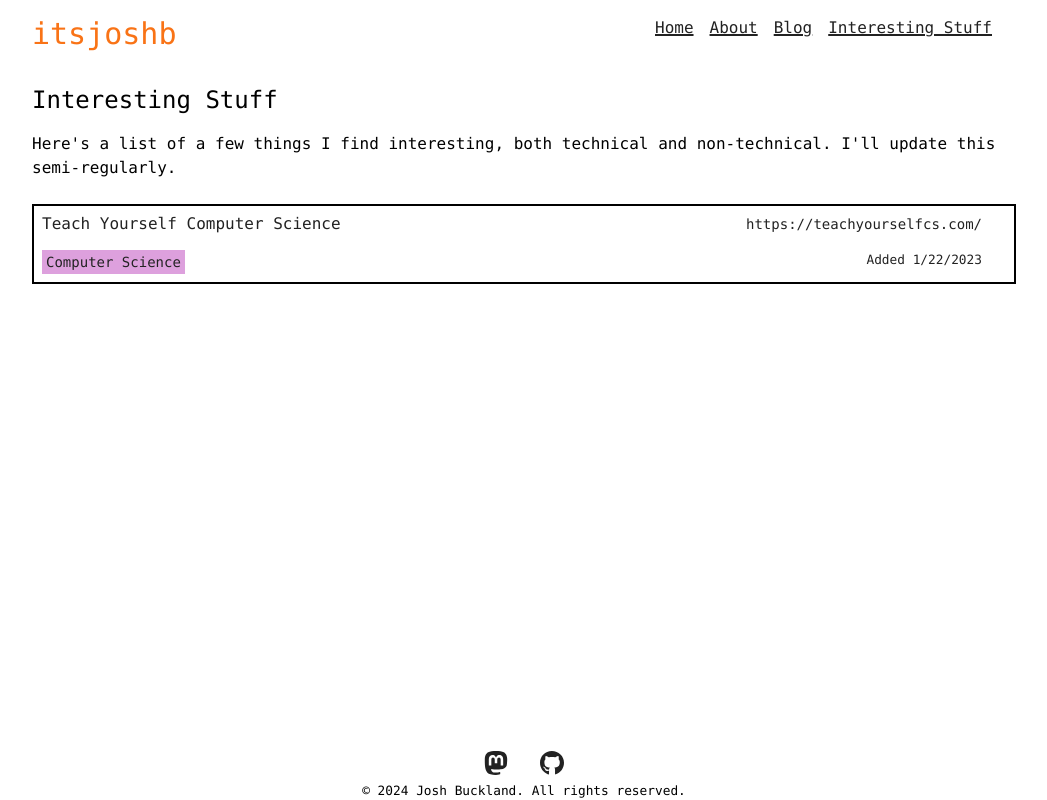
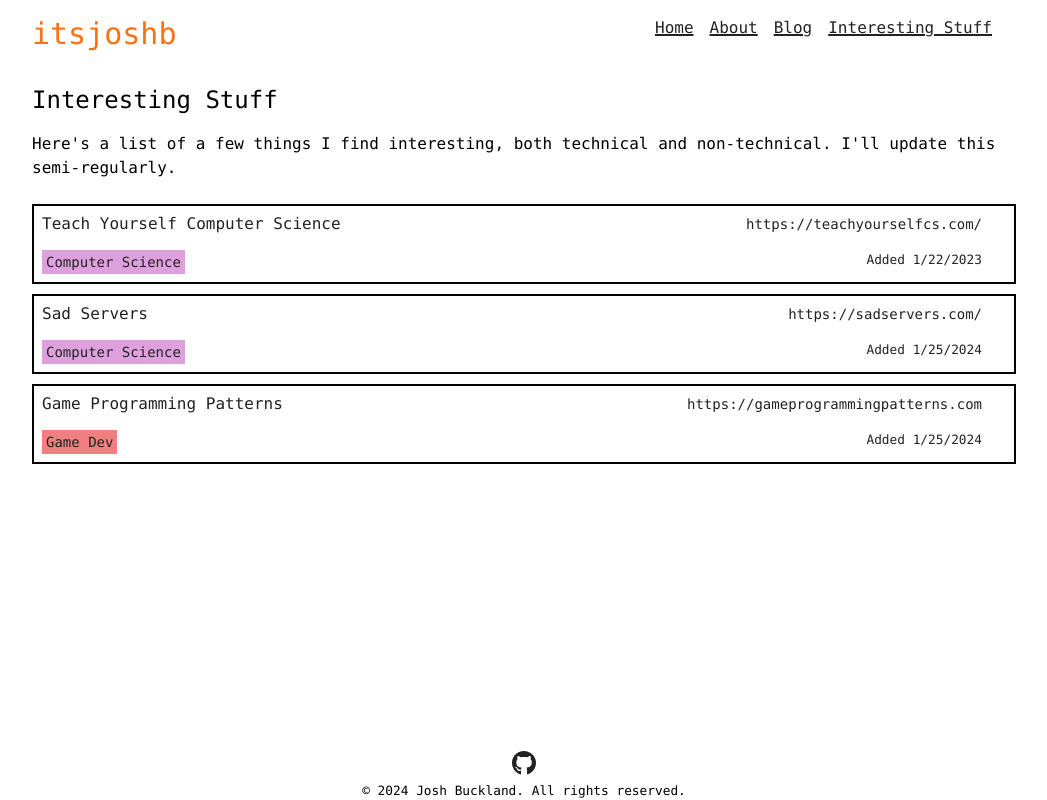
Before and after one commit to buck06191/itsjoshb, an Astro site: page /interesting-stuff in a window 1280 px wide. Shown: the whole page, without its empty margins (116-1163 px from the left). Built offline with nearby package versions, Linux system fonts and the light colour scheme; Astro itself is replaced by a stand-in of ours.

Commit message:
chore: update interesting stuff list

```diff
--- a/src/components/Footer.astro
+++ b/src/components/Footer.astro
@@ -10,11 +10,6 @@ const today = new Date();
 
   <ul class='flex h-7 gap-8 items-stretch justify-center'>
     <li>
-      <a rel='me' href='https://hachyderm.io/@theyorkshirebeard' class='h-full'>
-        <MastodonIcon />
-      </a>
-    </li>
-    <li>
       <a rel='me' href='https://github.com/buck06191' class='h-full'>
         <GithubIcon />
       </a>
--- a/src/pages/interesting-stuff.astro
+++ b/src/pages/interesting-stuff.astro
@@ -9,6 +9,18 @@ const data: Item[] = [
     url: 'https://teachyourselfcs.com/',
     category: CATEGORY.COMPUTER_SCIENCE,
     addDate: new Date('2023-01-22')
+  },
+  {
+    name: 'Sad Servers',
+    url: 'https://sadservers.com/',
+    category: CATEGORY.COMPUTER_SCIENCE,
+    addDate: new Date('2024-01-25')
+  },
+  {
+    name: 'Game Programming Patterns',
+    url: 'https://gameprogrammingpatterns.com',
+    category: CATEGORY.GAME_DEVELOPMENT,
+    addDate: new Date('2024-01-25')
   }
 ];
 
@@ -29,7 +41,7 @@ const categoryToClass = (category: Category) => {
     {
       data.map(({ name, url, category, addDate }) => (
         <a href={url}>
-          <li class='border-2 border-black px-2 hover:shadow-2xl'>
+          <li class='border-2 border-black px-2 my-2.5 hover:shadow-2xl'>
             <header class='flex sm:flex-row flex-col sm:justify-between'>
               <h3 class='text-base my-2 leading-5'>{`${name}`} </h3>
               <p class='text-sm leading-5 sm:mr-6'>{`${url}`} </p>
@@ -58,4 +70,8 @@ const categoryToClass = (category: Category) => {
   .computer_science {
     background: plum;
   }
+
+  .game_dev {
+    background: lightcoral;
+  }
 </style>
--- a/src/types/Category.ts
+++ b/src/types/Category.ts
@@ -1,8 +1,9 @@
 export const CATEGORY = {
-  COMPUTER_SCIENCE: 'Computer Science'
+  COMPUTER_SCIENCE: 'Computer Science',
+  GAME_DEVELOPMENT: 'Game Dev'
 } as const;
 
-export type Category = typeof CATEGORY[keyof typeof CATEGORY];
+export type Category = (typeof CATEGORY)[keyof typeof CATEGORY];
 
 export interface Item {
   name: string;
```
